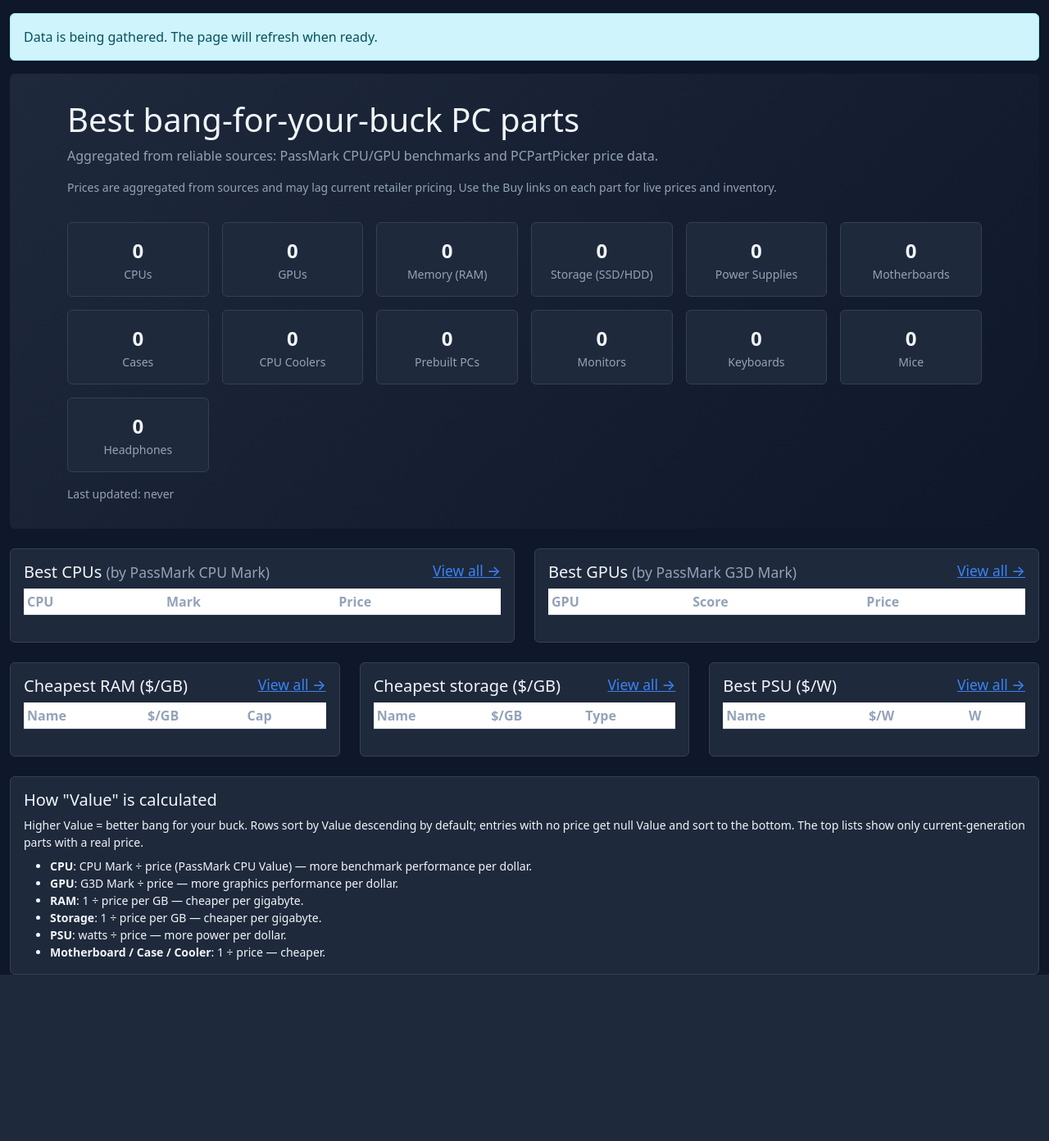
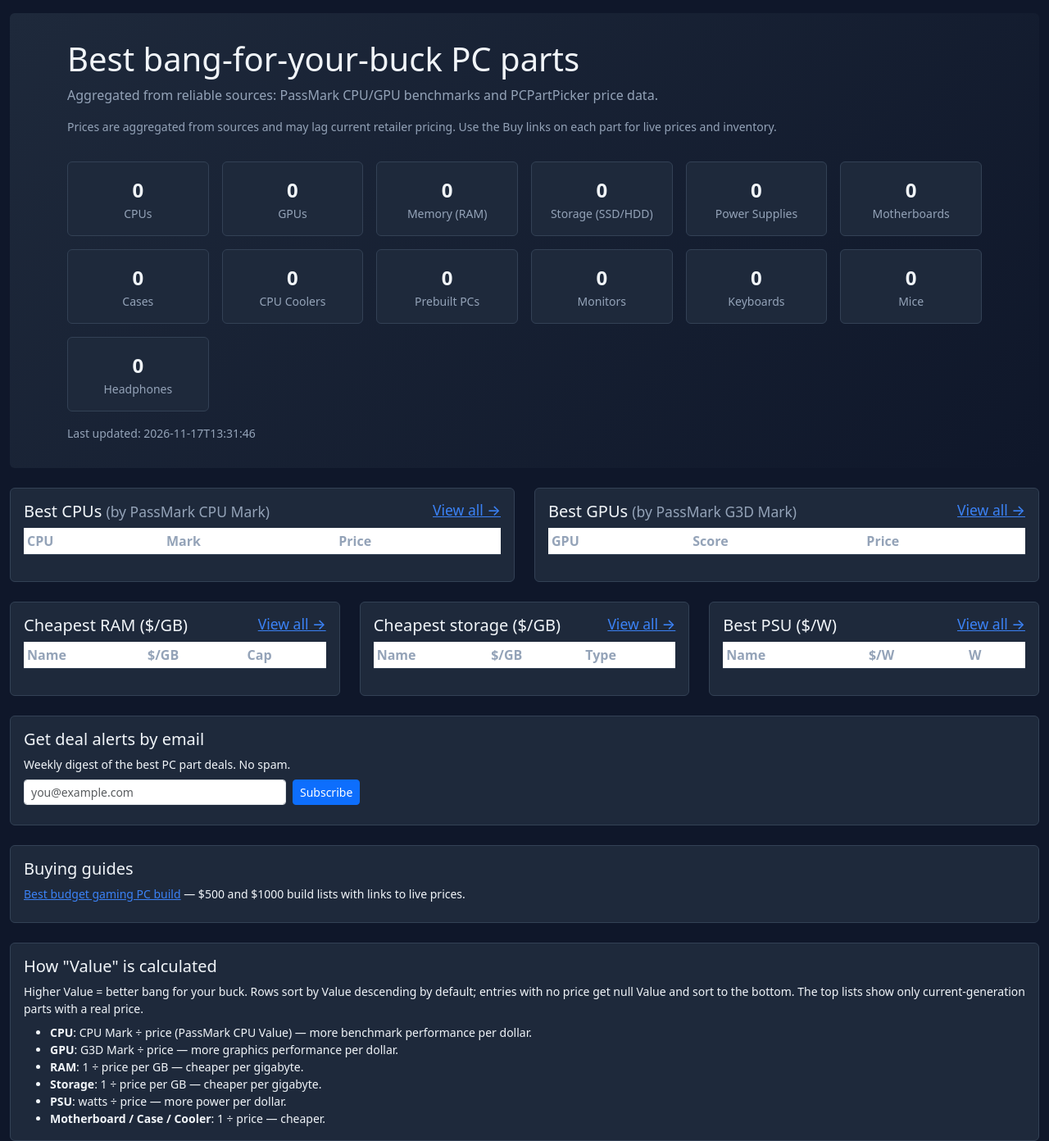
Before and after one commit to AiGoesBurr/pc-parts-deal-finder, a Flask app: page / in a window 1280 px wide; the page is wider, and only the part inside the window is pictured. Shown: the part 81-1473 px from the top of that part at 82% size. Before the commit the page ends 1270 px from the top of that part, so only its background shows below. Run offline with Flask 3, Linux system fonts and the light colour scheme; data that the repository does not hold is empty.

Commit message:
Quick wins: sitemap, robots, SEO meta, buying guide, email signup, server-side paging, gzip

```diff
--- a/app.py
+++ b/app.py
@@ -1,4 +1,4 @@
-import csv, io, os, logging
+import csv, gzip, io, os, logging
 logger = logging.getLogger("pcparts.app")
 import xml.etree.ElementTree as ET
 from flask import Flask, render_template, request, jsonify, Response, redirect, url_for, has_request_context
@@ -9,6 +9,29 @@ from ranking import is_eligible
 from autobuild import build_within_budget
 
 app = Flask(__name__)
+
+@app.after_request
+def _gzip_response(response):
+    try:
+        accept = (request.headers.get("Accept-Encoding") or "")
+    except Exception:
+        accept = ""
+    if "gzip" not in accept.lower():
+        return response
+    if response.status_code >= 400 or response.direct_passthrough:
+        return response
+    ctype = (response.mimetype or "")
+    if not (ctype.startswith("text/") or ctype in ("application/json", "application/javascript", "image/svg+xml", "application/xml")):
+        return response
+    data = response.get_data()
+    if not data or len(data) < 500:
+        return response
+    gz = gzip.compress(data, compresslevel=6)
+    response.set_data(gz)
+    response.headers["Content-Encoding"] = "gzip"
+    response.headers["Content-Length"] = str(len(gz))
+    response.headers["Vary"] = "Accept-Encoding"
+    return response
 
 @app.context_processor
 def inject_region():
@@ -430,6 +453,55 @@ def search():
                 results[cat] = (meta, rows[:60])
     return render_template("search.html", q=request.args.get("q") or "", results=results, cats=CATS)
 
+@app.route("/sitemap.xml")
+def sitemap():
+    base = request.url_root.rstrip("/")
+    urls = ["/", "/deals", "/build", "/compat", "/watchlist", "/leaderboard", "/guide/best-budget-gaming-pc", "/install"]
+    for k in CATS:
+        urls.append("/category/" + k)
+    body = ['<?xml version="1.0" encoding="UTF-8"?>', '<urlset xmlns="http://www.sitemaps.org/schemas/sitemap/0.9">']
+    for u in urls:
+        body.append("  <url><loc>%s%s</loc></url>" % (base, u))
+    body.append("</urlset>")
+    return Response("\n".join(body), mimetype="application/xml")
+
+
+@app.route("/robots.txt")
+def robots():
+    base = request.url_root.rstrip("/")
+    return Response("User-agent: *\nAllow: /\nSitemap: %s/sitemap.xml\n" % base, mimetype="text/plain")
+
+
+@app.route("/guide/best-budget-gaming-pc")
+def guide_budget():
+    return render_template("guide_budget.html", cats=CATS)
+
+
+@app.route("/api/subscribe", methods=["POST"])
+def api_subscribe():
+    email = (request.form.get("email") or request.json.get("email") if request.is_json else None or "").strip().lower()
+    if not email or "@" not in email or len(email) > 200:
+        return jsonify({"ok": False, "message": "Enter a valid email."}), 400
+    path = os.path.join(os.path.dirname(__file__), "data", "subscribers.json")
+    try:
+        os.makedirs(os.path.dirname(path), exist_ok=True)
+        try:
+            with open(path, encoding="utf-8") as f:
+                subs = json.load(f)
+        except (OSError, ValueError):
+            subs = []
+        if email not in subs:
+            subs.append(email)
+            tmp = path + ".tmp"
+            with open(tmp, "w", encoding="utf-8") as f:
+                json.dump(subs, f)
+            os.replace(tmp, path)
+    except OSError as e:
+        logger.warning("subscribe failed: %s", e)
+        return jsonify({"ok": False, "message": "Could not save. Try again."}), 500
+    return jsonify({"ok": True, "message": "You're on the list. Thanks!"})
+
+
 if __name__ == "__main__":
     # trigger background scrape (non-blocking)
     get_data(region="us")
--- a/templates/base.html
+++ b/templates/base.html
@@ -3,6 +3,10 @@
 <head>
 <meta charset="utf-8">
 <meta name="viewport" content="width=device-width, initial-scale=1, maximum-scale=5">
+<meta name="description" content="Compare PC parts by value: CPUs, GPUs, RAM, storage, PSUs and more, ranked by benchmark score per dollar. Track prices and find the best deals.">
+<meta property="og:title" content="PC Parts Deal Finder">
+<meta property="og:description" content="Compare PC parts by value and find the best deals.">
+<meta property="og:type" content="website">
 <link rel="manifest" href="/static/manifest.json">
 <meta name="theme-color" content="#1c1c1e">
 <link rel="apple-touch-icon" href="/static/icons/icon-192.png">
--- a/templates/index.html
+++ b/templates/index.html
@@ -107,6 +107,21 @@
 </div>
 
 <div class="card p-3 mt-4">
+  <h5>Get deal alerts by email</h5>
+  <p class="small mb-2">Weekly digest of the best PC part deals. No spam.</p>
+  <form id="subForm" class="d-flex gap-2" onsubmit="return subscribeEmail(event)">
+    <input type="email" id="subEmail" class="form-control form-control-sm" placeholder="you@example.com" required style="max-width:320px">
+    <button class="btn btn-sm btn-primary" type="submit">Subscribe</button>
+  </form>
+  <div id="subMsg" class="small mt-2 muted"></div>
+</div>
+
+<div class="card p-3 mt-4">
+  <h5>Buying guides</h5>
+  <p class="small mb-2"><a href="/guide/best-budget-gaming-pc">Best budget gaming PC build</a> &mdash; $500 and $1000 build lists with links to live prices.</p>
+</div>
+
+<div class="card p-3 mt-4">
   <h5>How "Value" is calculated</h5>
   <p class="small mb-2">Higher Value = better bang for your buck. Rows sort by Value descending by default; entries with no price get null Value and sort to the bottom. The top lists show only current-generation parts with a real price.</p>
   <ul class="small mb-0">
@@ -121,6 +136,19 @@
 {% endblock %}
 {% block scripts %}
 <script>
+async function subscribeEmail(e){
+  e.preventDefault();
+  const email = document.getElementById("subEmail").value.trim();
+  const msg = document.getElementById("subMsg");
+  msg.textContent = "Subscribing...";
+  try {
+    const r = await fetch("/api/subscribe", { method: "POST", headers: {"Content-Type":"application/x-www-form-urlencoded"}, body: "email=" + encodeURIComponent(email) });
+    const j = await r.json();
+    msg.textContent = j.message || (j.ok ? "Subscribed!" : "Try again.");
+    if (j.ok) document.getElementById("subForm").reset();
+  } catch(err){ msg.textContent = "Could not subscribe. Try again."; }
+  return false;
+}
 let sawScraping = false;
 async function poll(){
   try {
```
Also changed, not shown: templates/category.html (+8 -5 lines), templates/guide_budget.html (added, +43 -0 lines).
